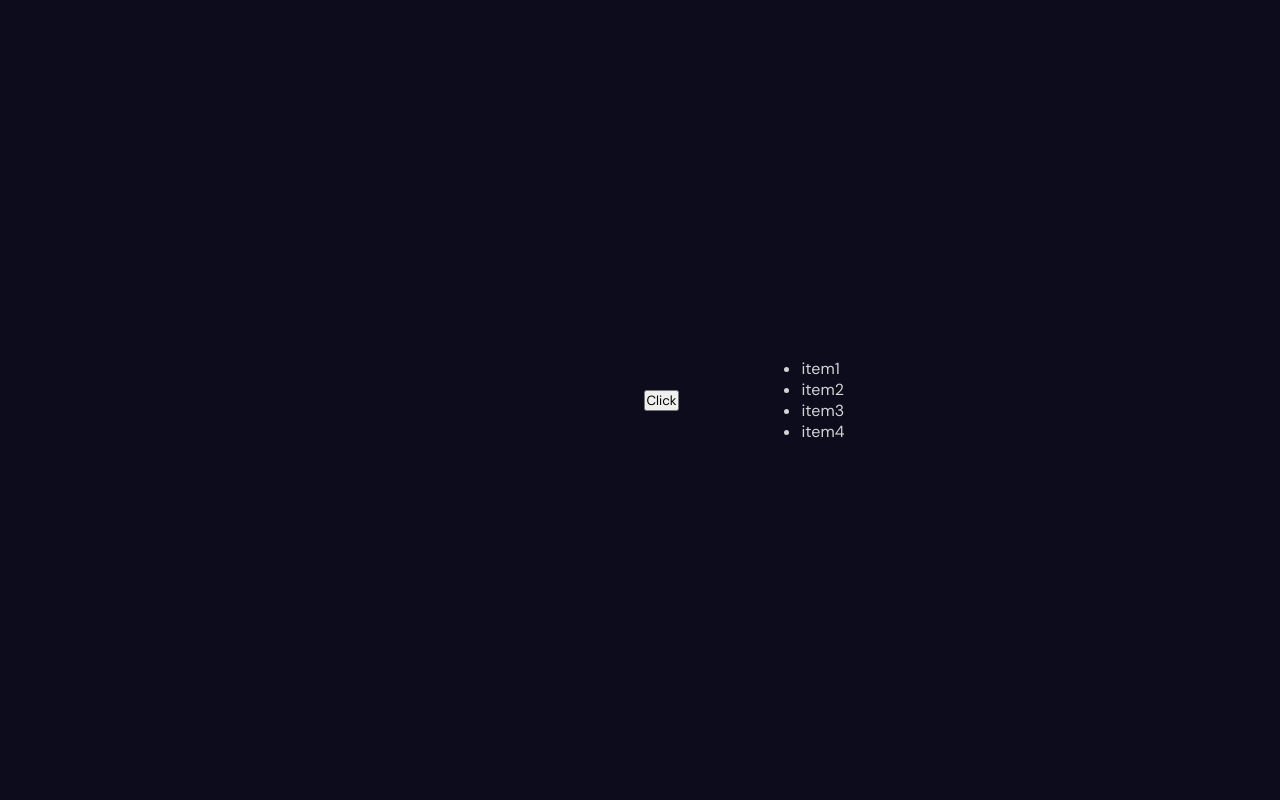
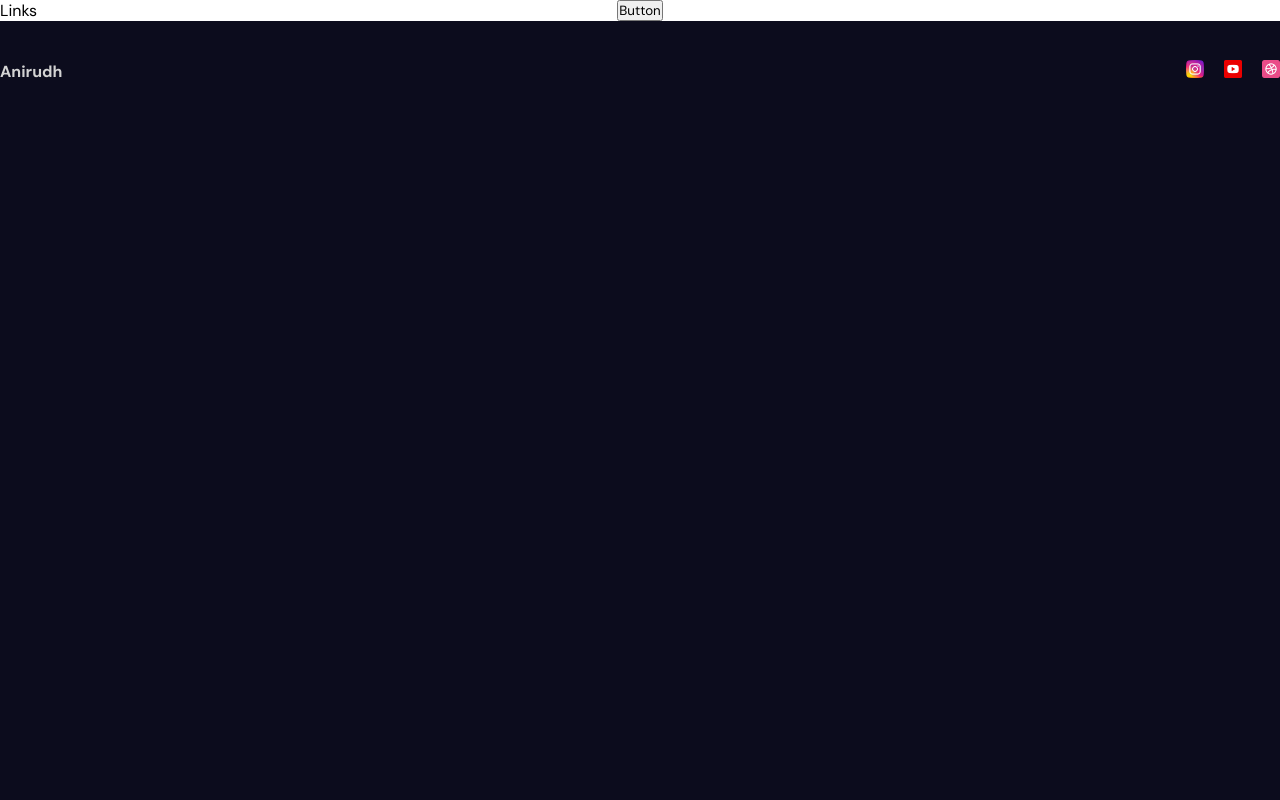
Before and after one commit to anirudhvyas26/Portfolio, a React (Vite) app in the folder animated-portfolio/: page / in a window 1280 px wide. Shown: the top 800 px of the page. Built offline with nearby package versions, Linux system fonts and the light colour scheme.

Commit message:
Portfolio adds4 sidebar

```diff
--- a/animated-portfolio/src/App.jsx
+++ b/animated-portfolio/src/App.jsx
@@ -4,7 +4,7 @@
 const App = () => {
   return <div>
 
- {/*   <section >
+    <section >
       <Navbar/>
     </section>
     <section>Parallax</section>
@@ -12,8 +12,8 @@
     <section>Portfolio1</section>
     <section>Portfolio2</section>
     <section>Portfolio3</section>
-<section>Contact</section>*/}
-<Test/>
+<section>Contact</section>
+{/*<Test><><Test</>*/}
   </div>;
 };
 
--- a/animated-portfolio/src/components/navbar/Navbar.jsx
+++ b/animated-portfolio/src/components/navbar/Navbar.jsx
@@ -1,14 +1,16 @@
 import "./navbar.scss";
-
+import {motion} from "framer-motion"
+import Sidebar from "./sidebar/Sidebar";
 const Navbar = () => {
   return (
     <div className="navbar">
       {/*sidebar*/}
+      <Sidebar/>
       <div className="wrapper">
-        <span>Anirudh </span>
+        <motion.span initial={{opacity:0, scale:0.5}}animate={{opacity:1, scale:1 }} transition={{duration:0.5}}>Anirudh </motion.span>
         <div className="social">
           <a href="#"> <img src="/instagram.png" alt="" /></a>
-          <a href="#"> <img src="youtube.png" alt=""/></a>
+          <a href="#"> <img src="youtube.png" alt=""/></a>{/*git hub */}
           <a href="#"> <img src="dribbble.png" alt="" /></a>
         </div>
       </div>
--- /dev/null
+++ b/animated-portfolio/src/components/navbar/sidebar/Sidebar.jsx
@@ -0,0 +1,15 @@
+import "./sidebar.scss";
+import ToggleButton from "./toggleButton/ToggleButton";
+import Links from "./links/Links";
+const Sidebar = () => {
+  return (
+    <div className="sidebar">
+<div className="bg">
+    Links
+    </div>
+    <ToggleButton/>
+     </div>
+  )
+};
+
+export default Sidebar
--- /dev/null
+++ b/animated-portfolio/src/components/navbar/sidebar/links/Links.jsx
@@ -0,0 +1,11 @@
+import React from 'react'
+
+const Links = () => {
+  return (
+    <div>
+
+    </div>
+  )
+}
+
+export default Links
--- /dev/null
+++ b/animated-portfolio/src/components/navbar/sidebar/sidebar.scss
@@ -0,0 +1,41 @@
+.sidebar {
+    display: flex;
+    flex-direction: column;
+    align-items: center;
+    justify-content: center;
+    background-color: white;
+    color: black;
+  .bg {
+    position: fixed;
+    top: 0;
+    left: 0;
+    width: 400px;
+    background:white;
+    .Links {
+        position: absolute;
+        width: 100%;
+        height: 100%;
+        display: flex;
+        flex-direction: column;
+        align-items: center;
+        justify-content: center;
+        gap: 20px;
+a{
+    font-size: 40px;
+}
+
+    }
+    button{
+width: 50px;
+height: 50px;
+border-radius: 50%;
+position: fixed;
+top: 25px;
+height: 25px;
+background-color: transparent;
+border: none;
+
+    }
+  }
+
+}
--- /dev/null
+++ b/animated-portfolio/src/components/navbar/sidebar/toggleButton/ToggleButton.jsx
@@ -0,0 +1,11 @@
+import React from 'react'
+
+const ToggleButton = () => {
+  return (
+    <button>
+     Button
+    </button>
+  )
+}
+
+export default ToggleButton
```
